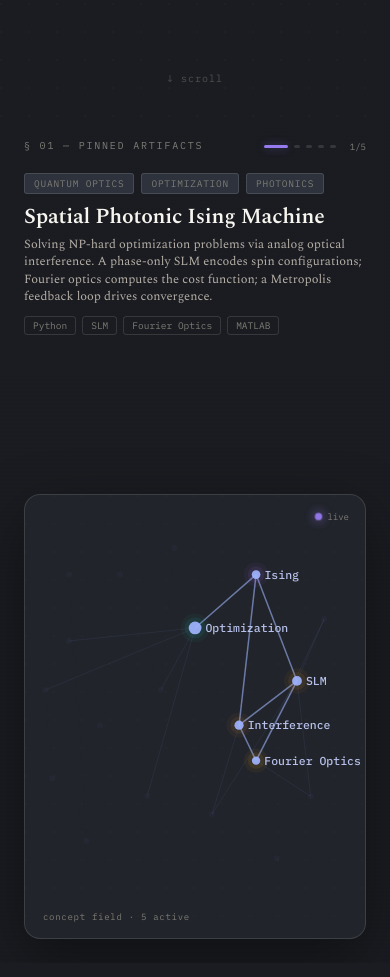
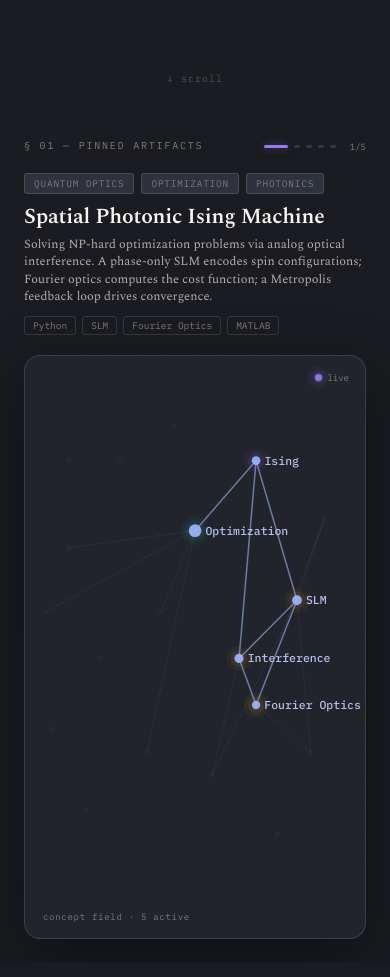
Before and after one commit to harsha-helix/portfolio, a React (Vite) app: page / in a window 390 px wide. Shown: the part 725-1702 px from the top of the page. Built offline with nearby package versions, Linux system fonts and the light colour scheme.

Commit message:
mobile flex update

```diff
--- a/src/App.jsx
+++ b/src/App.jsx
@@ -1081,9 +1081,9 @@ function ProjectsSection() {
           <div style={{
             display: "flex", alignItems: isMobile ? "flex-start" : "center", justifyContent: isMobile ? "flex-start" : "center",
             padding: isMobile ? "54px 24px 8px 24px" : "96px 36px 60px 48px", position: "relative", zIndex: 5,
-            height: isMobile ? "44%" : "auto"
+            height: "auto", flexShrink: isMobile ? 0 : 1
           }}>
-            <div style={{ width: "100%", maxWidth: 520, height: isMobile ? "100%" : "auto", display: "flex", flexDirection: "column", justifyContent: isMobile ? "flex-start" : "center" }}>
+            <div style={{ width: "100%", maxWidth: 520, height: "auto", display: "flex", flexDirection: "column", justifyContent: isMobile ? "flex-start" : "center" }}>
               <div style={{ display: "flex", gap: 7, flexWrap: "wrap", marginBottom: isMobile ? 10 : 20 }}>
                 {project.tags.map((t) => (
                   <span key={t} style={{
@@ -1171,7 +1171,7 @@ function ProjectsSection() {
           <div style={{
             padding: isMobile ? "4px 24px 24px 24px" : "96px 40px 60px 20px",
             display: "flex", alignItems: "center", position: "relative", zIndex: 5,
-            height: isMobile ? "56%" : "auto"
+            height: "auto", flex: isMobile ? 1 : "unset"
           }}>
             <div style={{
               position: "relative", width: "100%", height: "100%", minHeight: isMobile ? 0 : 400, zIndex: 1,
```
